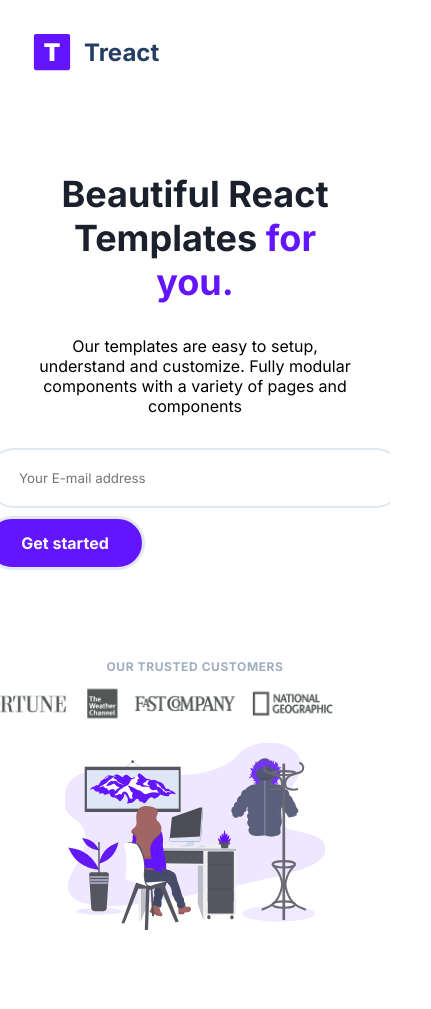
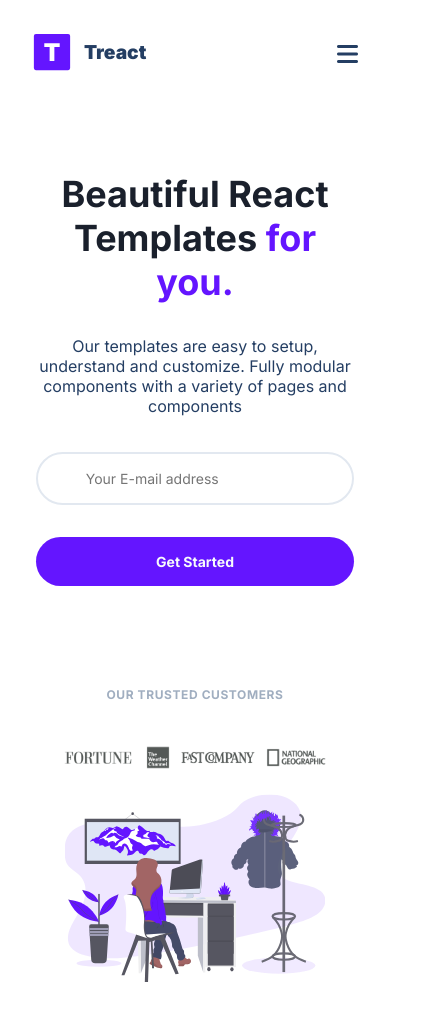
Before and after one commit to Jkeroro69/Week-2-Final-Project-, a plain HTML site: page index.html in a window 390 px wide. Shown: the whole page, 431 px wide, since content can reach past the window. Drawn offline with Linux system fonts and the light colour scheme.

Commit message:
Add files via upload

```diff
--- a/index.html
+++ b/index.html
@@ -50,9 +50,11 @@
                             Our templates are easy to setup, understand and customize. Fully modular components
                             with a variety of pages and components
                         </p>
-                        <div class="info-input">
-                        <input class="input-email" type="text" placeholder="Your E-mail address">
-                        <a href="#" class="btn_setting"><button class="btn">Get started</button></a>
+                        <div class="input-email">
+                            <input type="email" placeholder="&nbsp;&nbsp;&nbsp;&nbsp;Your E-mail address">
+                            <div class="btn_setting">
+                                <button class="btn">Get Started</button>
+                            </div>
                         </div>
                         <div class="customers-banner">
                         <p class="banner">Our TRUSTED Customers</p>
--- a/index.js
+++ b/index.js
@@ -0,0 +1,3 @@
+function toggleMenu() {
+    document.body.classList.toggle('menu_open');
+}
--- a/style.css
+++ b/style.css
@@ -1,9 +1,10 @@
-@import url('https://fonts.googleapis.com/css2?family=Inter:ital,opsz,wght@0,14..32,100..900;1,14..32,100..900&family=Roboto:ital,wght@0,400;0,500;0,700;1,400&display=swap');
-*{
+@import url('https://fonts.googleapis.com/css2?family=Inter:wght@100;200;300;400;500;600;700;800;900&display=swap');
+
+* {
     padding: 0;
-    margin:0;
+    margin: 0;
     box-sizing: border-box;
-    font-family: "Inter", "Roboto";
+    font-family: "Inter", sans-serif;
 }
 
 .root{
@@ -20,9 +21,10 @@ a{
     color: rgb(100, 21, 255)
 }
 
-.text_logo{
+.text_logo {
     color: rgb(36, 62, 99);
-    font-weight: bolder;
+    font-weight: 900;
+    font-size: 1.2em; /* Adjust this value as needed */
 }
 
 .nav_container{
@@ -47,13 +49,19 @@ li{
     border-bottom: 2px;
 }
 
-.nav_link{
+.nav_link {
     color: rgb(36, 62, 99);
+    font-weight: 700; /* This makes the text bold */
 }
 
-@media (max-width:1023px){
-    .nav_link{
-        display:none;
+/* For hover effect (optional) */
+.nav_link:hover {
+    color: rgb(100, 21, 255); /* Changes color on hover */
+}
+
+@media (max-width:1023px) {
+    .nav_link {
+        display: none;
     }
 }
 
@@ -81,30 +89,72 @@ h5{
     font-size: 24px;
 }
 
-.btn_menu{
-    background-color: transparent;
-    font-size: 40px;
-    text-align: center;
-    border: none;
-    color: rgb(172, 81, 198);
-    display:none
+.nav_links {
+    display: flex;
+    align-items: center;
 }
 
-.menu_backdrop{
-    position: absolute;
-    background-color: #242424;
-    top:0;
-    left:0;
+.btn_menu {
+    display: none;
+    background: none;
+    border: none;
+    font-size: 24px;
+    color: rgb(36, 62, 99);
+    cursor: pointer;
+}
+
+@media (max-width: 1023px) {
+    .nav_links {
+        display: none;
+    }
+
+    .btn_menu {
+        display: block;
+    }
+}
+
+.menu_backdrop {
+    display: none;
+    position: fixed;
+    top: 0;
     right: 0;
     bottom: 0;
+    left: 0;
+    background-color: rgba(0, 0, 0, 0.7);
     z-index: 100;
+}
+
+.menu_open .menu_backdrop {
     display: flex;
+    flex-direction: column;
+    align-items: center;
     justify-content: center;
-    align-items: center;
-    visibility: hidden;
-    opacity: 0;
-    transition: all 500ms ease
 }
+
+.btn_menu--close {
+    position: absolute;
+    top: 24px;
+    right: 24px;
+    color: white;
+    font-size: 36px;
+}
+
+.menu_links {
+    list-style-type: none;
+    padding: 0;
+}
+
+.menu_list {
+    margin: 24px 0;
+}
+
+.menu_link {
+    color: white;
+    font-size: 18px;
+    font-weight: bold;
+    text-decoration: none;
+}
+
 
 #Landing{
     display: flex;
@@ -120,11 +170,12 @@ h5{
     padding: 96px 0;
 }
 
-.header_description{
+.header_description {
     width: 40%;
     display: flex;
+    flex-direction: column;
     align-items: center;
-    flex-wrap: wrap;
+    justify-content: center;
     position: relative;
     margin-left: auto;
     margin-right: auto;
@@ -132,16 +183,34 @@ h5{
     text-align: center;
 }
 
-.customers-logo{
-    max-width: 340px;
+.customers-logo {
+    max-width: 100%;
     margin-top: 16px;
-    padding: 0 64px 0 0;
-    scale: 1.3;
+    padding: 0;
+    scale: 1;
 }
 
-.customers-logo--wrapper{
-    width: auto;
-    height: auto;
+.customers-logo--wrapper {
+    width: 100%;
+    display: flex;
+    justify-content: center;
+    align-items: center;
+    margin-top: 16px;
+}
+
+@media (max-width: 480px) {
+    .customers-banner {
+        margin-top: 32px; /* Further reduced margin for very small screens */
+    }
+
+    .banner {
+        font-size: 10px;
+        margin-bottom: 8px;
+    }
+
+    .customers-logo {
+        scale: 0.8; /* Further reduce the size of the logo for very small screens */
+    }
 }
 
 .header_img{
@@ -176,14 +245,19 @@ h5{
     .header_container{
         flex-direction: column;
     }
+    .customers-banner{
+        margin-top: 40px;
+    }
 }
 
 
-.intro_sub{
-    display:flex;
+.intro_sub {
+    display: flex;
     font-size: 16px;
     margin: 32px 0;
-    color: (36, 62, 99);
+    color: rgb(36, 62, 99);
+    text-align: center;
+    max-width: 100%;
 }
 
 .customers-banner{
@@ -196,37 +270,87 @@ h5{
 
 }
 
-.input-email{
+.input-email {
     display: flex;
     align-items: center;
-    justify-content: center;
-    border: solid rgb(226, 232, 240);
-    border-width: 2px;
-    padding: 20px 192px 20px 32px;
+    width: 100%;
+    max-width: 448px;
+    border: 2px solid rgb(226, 232, 240);
     border-radius: 999px;
+    padding: 8px;
     position: relative;
+    box-sizing: border-box;
+    margin: 0 auto;
 }
 
+.btn_setting {
+    position: absolute;
+    top: 50%;
+    right: 2px;
+    transform: translateY(-50%);
+}
 
-.btn{
-    display: flex;
-    flex-direction: row-reverse;
+.btn {
+    display: inline-flex;
     justify-content: center;
-    align-items: end;
+    align-items: center;
     font-size: 16px;
     font-weight: 700;
     color: rgb(247, 250, 252);
-    background-color:rgb(100, 21, 255);
-    border: solid rgba(226,232,240);
+    background-color: rgb(100, 21, 255);
+    border: none;
     border-radius: 999px;
-    padding: 16px;
-    margin: 8px 8px 8px 0px;
+    padding: 12px 24px;
     cursor: pointer;
-    font-stretch: 100%;
-    line-height: 16px;
-    text-align: center;
-    text-size-adjust: 100%;
-    width: 160px;
+    white-space: nowrap;
+}
+
+/* Adjust input padding to accommodate button */
+.input-email input {
+    width: 100%;
+    padding: 8px;
+    padding-right: 164px;
+    border: none;
+    outline: none;
+    background: transparent;
+}
+
+@media (max-width: 635px) {
+    .input-email {
+        height: auto;
+        padding: 4px;
+        flex-direction: column;
+        align-items: stretch;
+        border: none;
+    }
+
+    .btn_setting {
+        position: static;
+        transform: none;
+        margin-top: 16px;
+    }
+
+    .btn {
+        width: 100%;
+        padding: 16px 0px;
+        margin: 16px 8px 16px 0px;
+    }
+
+    .input-email input {
+        padding: 16px 0px 16px 32px;
+        border: 2px solid rgb(226, 232, 240);
+        border-radius: 999px;
+    }
+}
+
+@media (max-width: 480px) {
+    .input-email input {
+        font-size: 14px;
+    }
+
+    .btn {
+        font-size: 14px;
+    }
 }
 
 .banner{
```
